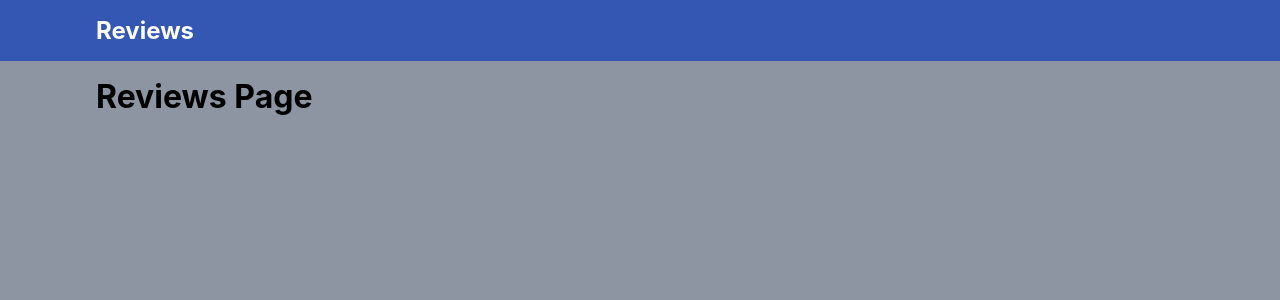
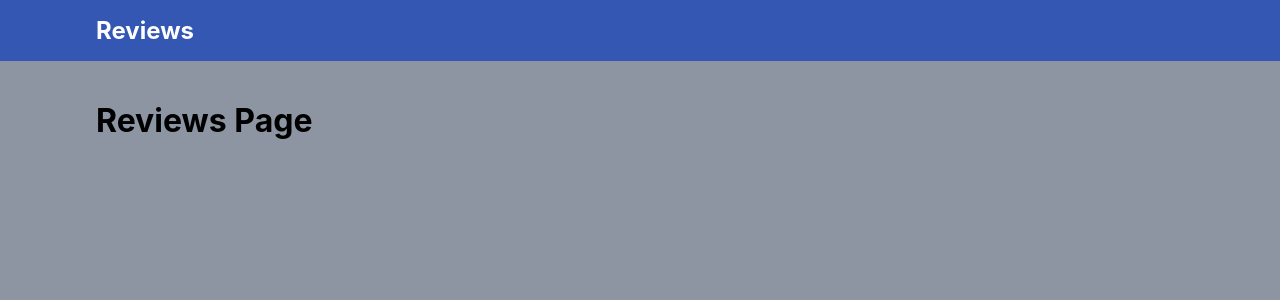
Before and after one commit to Andrew-Tolentino/rt-coding-challenge, a React (Create React App) app: page / in a window 1280 px wide. Shown: the top 300 px of the page. Built offline with nearby package versions, Linux system fonts and the light colour scheme.

Commit message:
Update styling

```diff
--- a/src/shared/layouts/root-layout/root-layout.css
+++ b/src/shared/layouts/root-layout/root-layout.css
@@ -3,9 +3,7 @@
 .NavBarContainer {
   background: #3357b3;
   color: white;
-  padding-left: 6rem;
-  padding-top: 1rem;
-  padding-bottom: 1rem;
+  padding: 1rem 6rem;
   vertical-align: middle;
 }
 
@@ -16,7 +14,6 @@
 
 /* MainContent */
 .MainContent {
-  padding-left: 6rem;
-  padding-top: 1rem;
-  padding-bottom: 1rem;
+  margin-top: 2.5rem;
+  padding: 0 6rem;
 }
```
